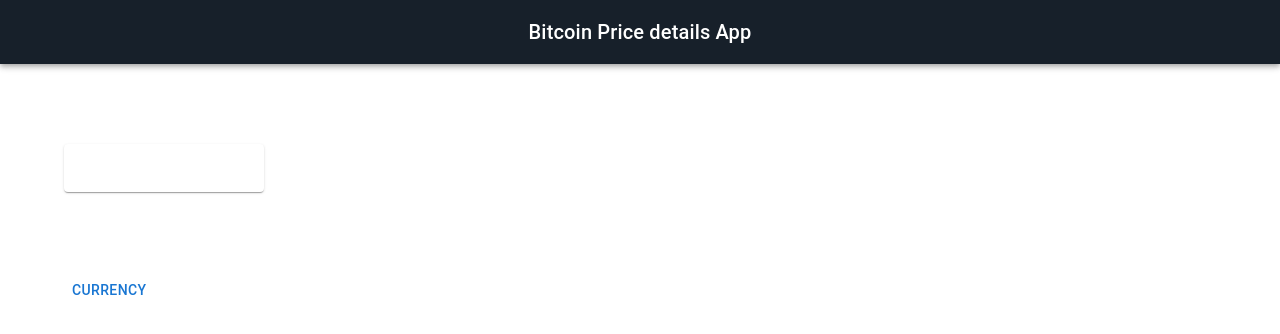
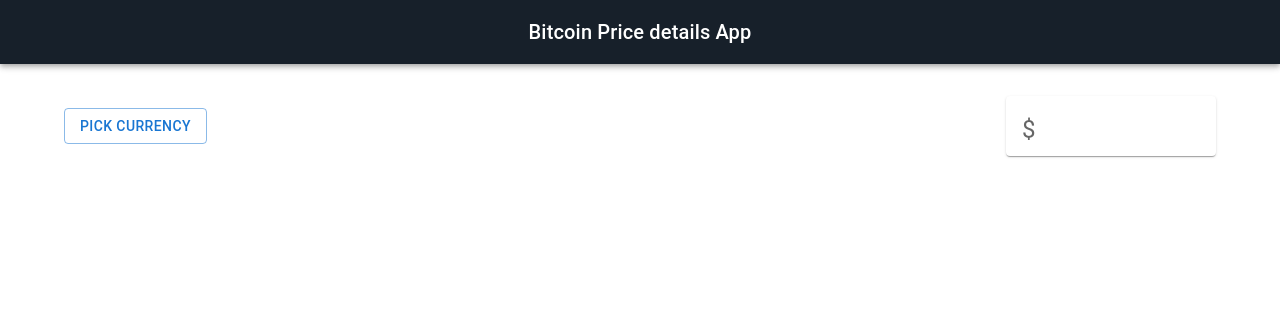
Before and after one commit to abiksingh/O-challenge-frontend, a React (Create React App) app: page / in a window 1280 px wide. Shown: the top 334 px of the page. Built offline with nearby package versions, Linux system fonts and the light colour scheme; no server answers.

Commit message:
reponsive behaviour applied to the app

```diff
--- /dev/null
+++ b/src/UIHelpers/MediaQuery.ts
@@ -0,0 +1,10 @@
+const size = {
+    xs: "320px",
+    sm: "768px",
+    lg: "1200px"
+};
+export const device = {
+    xs: `(min-width: ${size.xs})`,
+    sm: `(min-width: ${size.sm})`,
+    lg: `(min-width: ${size.lg})`
+};
--- a/src/UIHelpers/styles.tsx
+++ b/src/UIHelpers/styles.tsx
@@ -1,15 +1,27 @@
 import styled from 'styled-components';
+import { device } from './MediaQuery';
 
-export const InputFieldWrapper = styled.div<{ matches: any }>`
+export const CardButtonWrapper = styled.div`
   display: flex;
-  align-items: center;
-  justify-content: center;
-  margin-top: 10vh;
-  flex-direction: ${(props) => (props.matches ? 'row' : 'column')};
+  align-items: space-around;
+  justify-content: space-between;
+  margin-top: 2rem;
+  margin-bottom: 2rem;
+  @media ${device.xs} {
+    flex-direction: column;
+    align-items: center;
+    justify-content: center;
+  }
+
+  @media ${device.sm} {
+    flex-direction: row;
+    align-items: space-around;
+    justify-content: space-between;
+  }
+
+  @media ${device.lg} {
+    flex-direction: row;
+    align-items: space-around;
+    justify-content: space-between;
+  }
 `;
-
-export const typographyStyle = {
-  fontWeight: 'bold',
-  cursor: 'pointer',
-  marginTop: '1rem',
-};
--- a/src/components/BitcoinPriceScreen.tsx
+++ b/src/components/BitcoinPriceScreen.tsx
@@ -13,15 +13,54 @@ import {
   MenuItem,
   Fade,
 } from '@mui/material';
+import { CardButtonWrapper } from '../UIHelpers/styles';
 
 const BitcoinPriceScreen = () => {
   const dispatch = useDispatch();
 
-  const getBitcoinPrice = useSelector((state: any) => state.getBitcoinPrice);
+  type getBitCoinPriceState = {
+    getBitcoinPrice: {
+      price: {
+        bpi: {
+          CNY?: {
+            rate: number;
+          };
+          JPY?: {
+            rate: number;
+          };
+          USD?: {
+            rate: number;
+          };
+          EUR?: {
+            rate: number;
+          };
+          PLN?: {
+            rate: number;
+          };
+        };
+      };
+    };
+  };
+
+  type getPriceHistoryState = {
+    getPriceHistory: {
+      priceHistory: {
+        bpi: string;
+      };
+    };
+  };
+
+  const getBitcoinPrice = useSelector(
+    (state: getBitCoinPriceState) => state.getBitcoinPrice
+  );
   const { price } = getBitcoinPrice;
+  console.log(price);
 
-  const getPriceHistory = useSelector((state: any) => state.getPriceHistory);
+  const getPriceHistory = useSelector(
+    (state: getPriceHistoryState) => state.getPriceHistory
+  );
   const { priceHistory } = getPriceHistory;
+  console.log(priceHistory);
 
   const [currency, setCurrency] = useState('USD');
 
@@ -35,17 +74,17 @@ const BitcoinPriceScreen = () => {
   useEffect(() => {
     const interval = setInterval(() => {
       if (currency === 'USD') {
-        setCurrentPrice(price?.bpi.USD?.rate);
+        setCurrentPrice(price?.bpi.USD?.rate!);
       } else if (currency === 'EUR') {
-        setCurrentPrice(price?.bpi.EUR?.rate);
+        setCurrentPrice(price?.bpi.EUR?.rate!);
       } else if (currency === 'CNY') {
-        setCurrentPrice(price?.bpi.CNY?.rate);
+        setCurrentPrice(price?.bpi.CNY?.rate!);
       } else if (currency === 'JPY') {
-        setCurrentPrice(price?.bpi.JPY?.rate);
+        setCurrentPrice(price?.bpi.JPY?.rate!);
       } else {
-        setCurrentPrice(price?.bpi.PLN?.rate);
+        setCurrentPrice(price?.bpi.PLN?.rate!);
       }
-    }, 1000);
+    }, 0);
     return () => clearInterval(interval);
   }, [
     price?.bpi.USD?.rate,
@@ -69,25 +108,16 @@ const BitcoinPriceScreen = () => {
     <div>
       <Header />
       <Container>
-        <Card sx={{ width: 200, marginBottom: 10, marginTop: 10 }}>
-          <CardContent>
-            <Typography
-              sx={{ fontSize: 24 }}
-              color="text.secondary"
-              gutterBottom
-            >
-              {currentPrice}
-            </Typography>
-          </CardContent>
-        </Card>
+        <CardButtonWrapper>
           <Button
             id="fade-button"
             aria-controls="fade-menu"
             aria-haspopup="true"
             aria-expanded={open ? 'true' : undefined}
             onClick={handleClick}
+            variant="outlined"
           >
-          Currency
+            Pick Currency
           </Button>
           <Menu
             id="fade-menu"
@@ -105,7 +135,7 @@ const BitcoinPriceScreen = () => {
                 setAnchorEl(null);
               }}
             >
-            USD
+              $ US Dollar
             </MenuItem>
             <MenuItem
               onClick={() => {
@@ -113,7 +143,7 @@ const BitcoinPriceScreen = () => {
                 setAnchorEl(null);
               }}
             >
-            EUR
+              € Euro
             </MenuItem>
             <MenuItem
               onClick={() => {
@@ -121,7 +151,7 @@ const BitcoinPriceScreen = () => {
                 setAnchorEl(null);
               }}
             >
-            CNY
+              ¥ Chinese Yuan
             </MenuItem>
             <MenuItem
               onClick={() => {
@@ -129,7 +159,7 @@ const BitcoinPriceScreen = () => {
                 setAnchorEl(null);
               }}
             >
-            JPY
+              ¥ Japanese Yen
             </MenuItem>
             <MenuItem
               onClick={() => {
@@ -137,9 +167,27 @@ const BitcoinPriceScreen = () => {
                 setAnchorEl(null);
               }}
             >
-            PLN
+              zł Poland złoty
             </MenuItem>
           </Menu>
+          <Card sx={{ width: 210, height: 60 }}>
+            <CardContent>
+              <Typography sx={{ fontSize: 24 }} color="text.secondary">
+                {currency === 'USD'
+                  ? '$'
+                  : currency === 'EUR'
+                  ? '€'
+                  : currency === 'PLN'
+                  ? ' zł'
+                  : currency === 'JPY' || 'CNY'
+                  ? '¥'
+                  : ''}
+                {currentPrice}
+              </Typography>
+            </CardContent>
+          </Card>
+        </CardButtonWrapper>
+
         {priceHistory?.bpi && (
           <Line
             data={{
```
Also changed, not shown: src/UIHelpers/spinner.tsx (deleted, +0 -13 lines). Lines whose indentation alone changed are shown as unchanged.
